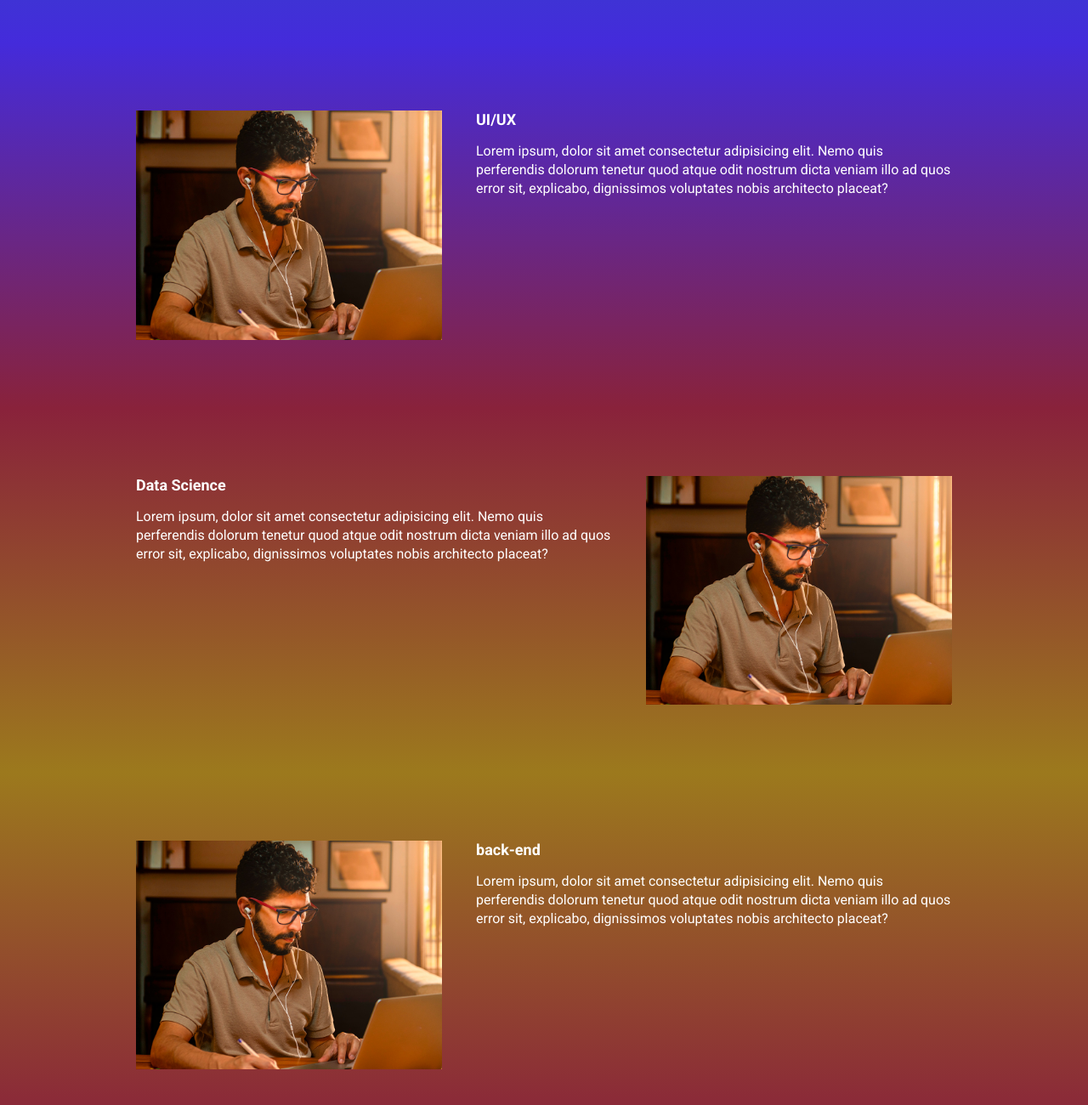
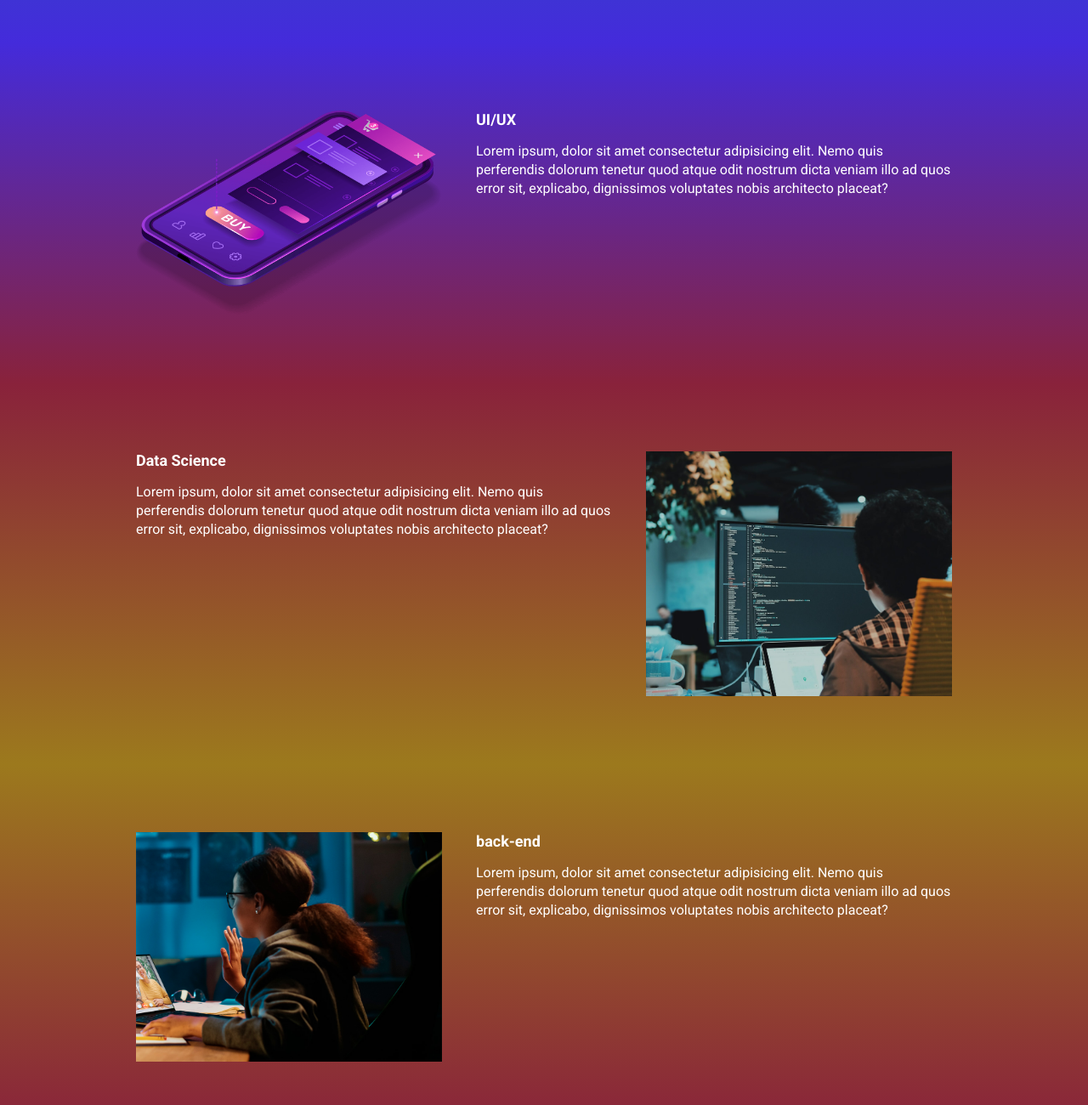
Before and after one commit to gabrielcastro77/ebac_tech_talks, a website built with Parcel: page src/index.html in a window 1280 px wide. Shown: the part 940-2240 px from the top of the page at 85% size. Built offline with nearby package versions, Linux system fonts and the light colour scheme.

Commit message:
atualizando as imagens das demais seções

```diff
--- a/src/index.html
+++ b/src/index.html
@@ -57,7 +57,7 @@
                     Lorem ipsum, dolor sit amet consectetur adipisicing elit. Nemo quis perferendis dolorum tenetur quod atque odit nostrum dicta veniam illo ad quos error sit, explicabo, dignissimos voluptates nobis architecto placeat?
                 </p>
             </div>
-            <img src="images/frontend.png" alt="Front-end" class="event__image">
+            <img src="images/ui-ux.png" alt="UI/UX" class="event__image">
         </div>
     </section>
     <section class="event event--data-science">
@@ -68,7 +68,7 @@
                     Lorem ipsum, dolor sit amet consectetur adipisicing elit. Nemo quis perferendis dolorum tenetur quod atque odit nostrum dicta veniam illo ad quos error sit, explicabo, dignissimos voluptates nobis architecto placeat?
                 </p>
             </div>
-            <img src="images/frontend.png" alt="Front-end" class="event__image">
+            <img src="images/data.png" alt="Data Science" class="event__image">
         </div>
     </section>
     <section class="event event--backend event--image-left">
@@ -79,7 +79,7 @@
                     Lorem ipsum, dolor sit amet consectetur adipisicing elit. Nemo quis perferendis dolorum tenetur quod atque odit nostrum dicta veniam illo ad quos error sit, explicabo, dignissimos voluptates nobis architecto placeat?
                 </p>
             </div>
-            <img src="images/frontend.png" alt="Front-end" class="event__image">
+            <img src="images/backend.png" alt="back-end" class="event__image">
         </div>
     </section>
     <script src="https://unpkg.com/aos@next/dist/aos.js"></script>
```
